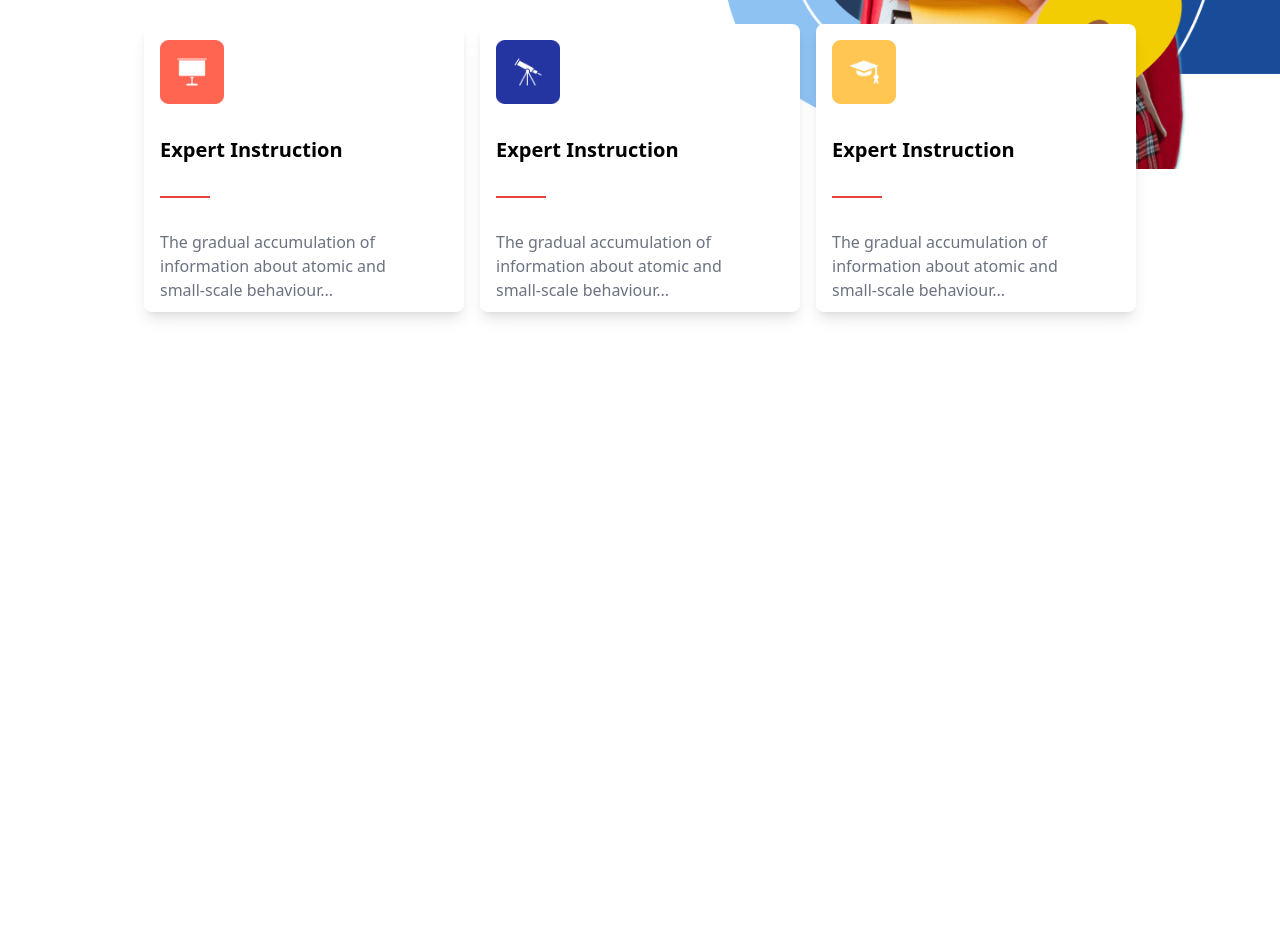
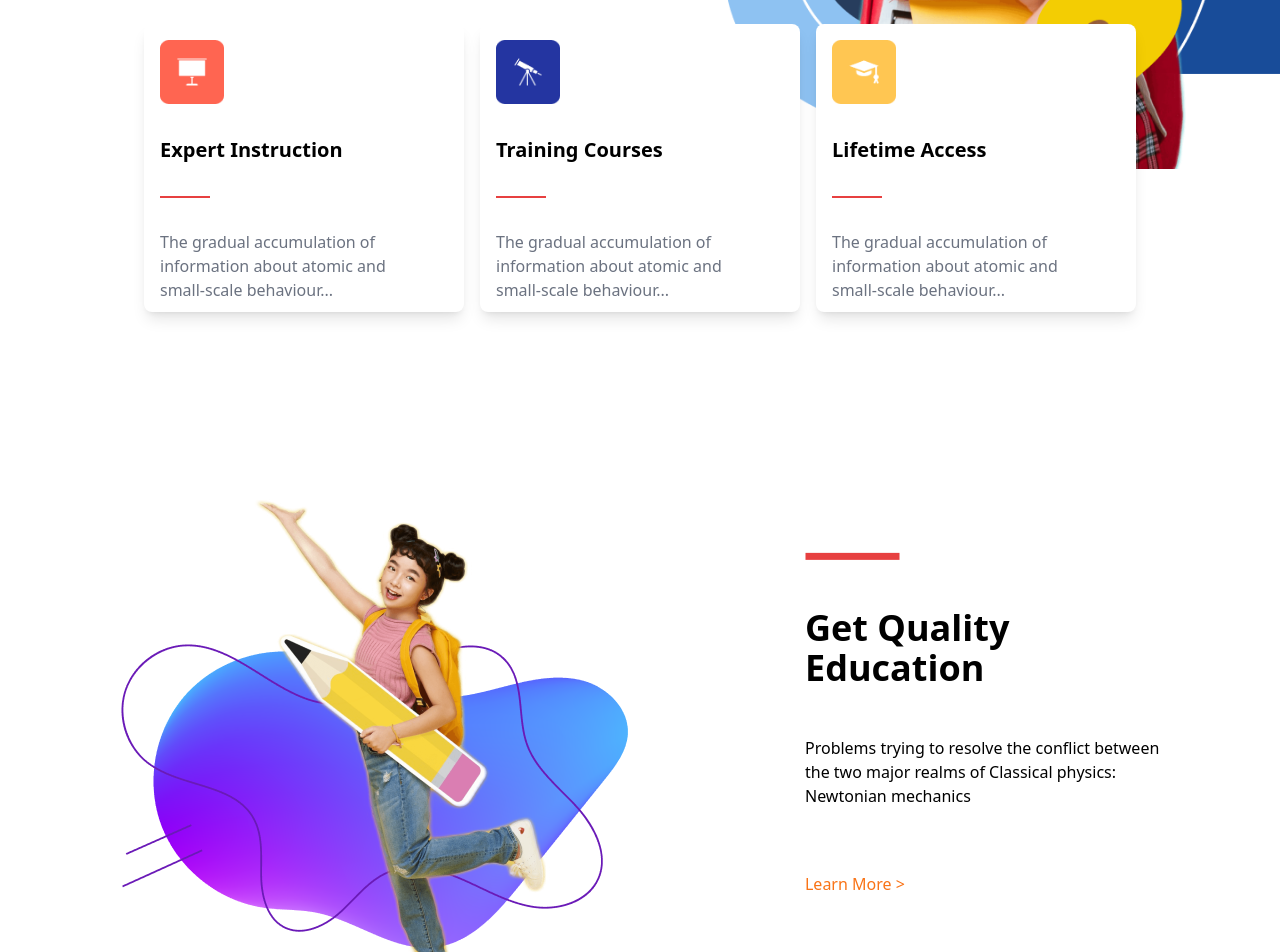
Before and after one commit to Amoh-Ntim/SchoolGenuine, a React (Vite) app: page / in a window 1280 px wide. Shown: the part 580-1532 px from the top of the page. Before the commit the page ends 924 px from the top, so only its background shows below. Built offline with nearby package versions, Linux system fonts and the light colour scheme.

Commit message:
hero without responsiveness

```diff
--- a/src/App.jsx
+++ b/src/App.jsx
@@ -1,5 +1,6 @@
 import './App.css'
 import Hero1 from './components/Hero1'
+import Hero1b from './components/Hero1b'
 import Navbar from './components/Navbar'
 
 function App() {
@@ -8,6 +9,7 @@ function App() {
     <div>
       <Navbar />
       <Hero1 />
+      <Hero1b/>
     </div>
     </>
   )
--- a/src/components/Cards.jsx
+++ b/src/components/Cards.jsx
@@ -2,7 +2,7 @@ const Cards = () => {
   return (
     <div className="flex mt-8 gap-4 relative">
      {/* first card */}
-    <div className="flex-col w-80 h-72 bg-white rounded-lg shadow-lg p-4">
+    <div className="flex-col w-80 h-72 bg-white rounded-lg shadow-lg p-4 transition-transform transform hover:scale-105 hover:shadow-md">
       <img src="./fixed-width sec-.png" className="h-16 w-16" />
       <h2 className="text-xl font-bold flex justify-start mt-8">Expert Instruction</h2>
       <img src="fixed-width fixed-height sec-.png" className="mt-8"/>
@@ -14,9 +14,9 @@ const Cards = () => {
     </div>
 
     {/* second card */}
-    <div className="flex-col w-80 h-72 bg-white rounded-lg shadow-lg p-4">
+    <div className="flex-col w-80 h-72 bg-white rounded-lg shadow-lg p-4 transition-transform transform hover:scale-105 hover:shadow-md">
       <img src="./fixed-width sec-2.png" className="h-16 w-16" />
-      <h2 className="text-xl font-bold flex justify-start mt-8">Expert Instruction</h2>
+      <h2 className="text-xl font-bold flex justify-start mt-8">Training Courses</h2>
       <img src="fixed-width fixed-height sec-.png" className="mt-8"/>
       <div className="text-gray-500 mt-8">
         <h6 className="flex justify-start">The gradual accumulation of </h6>
@@ -26,9 +26,9 @@ const Cards = () => {
     </div>
 
     {/* third card */}
-    <div className="flex-col w-80 h-72 bg-white rounded-lg shadow-lg p-4">
+    <div className="flex-col w-80 h-72 bg-white rounded-lg shadow-lg p-4 transition-transform transform hover:scale-105 hover:shadow-md">
       <img src="./fixed-width sec-3.png" className="h-16 w-16" />
-      <h2 className="text-xl font-bold flex justify-start mt-8">Expert Instruction</h2>
+      <h2 className="text-xl font-bold flex justify-start mt-8">Lifetime Access</h2>
       <img src="fixed-width fixed-height sec-.png" className="mt-8"/>
       <div className="text-gray-500 mt-8">
         <h6 className="flex justify-start">The gradual accumulation of </h6>
--- a/src/components/Hero1.jsx
+++ b/src/components/Hero1.jsx
@@ -21,12 +21,6 @@ const Hero1 = () => {
          </div>
          <Cards/>
       </div>
-
-       {/* image div */}
-      {/* <div className="relative">
-      <img src="/Placeholder.png" className="flex justify-end h-72 ml-auto z-20 mb-auto"/>
-      </div> */}
-
     </div>
   )
 }
--- /dev/null
+++ b/src/components/Hero1b.jsx
@@ -0,0 +1,21 @@
+const Hero1b = () => {
+  return (
+        <div className=" flex justify-around mt-40">
+            <img src="./thumb-concept.png"/>
+            <div className="mt-20">
+                <img src="./long.png" className="mb-12"/>
+                <h3 className="text-4xl font-bold flex justify-start">Get Quality</h3>
+                <h3 className="text-4xl font-bold flex justify-start mb-12">Education</h3>
+                <div>
+                <h3 className="flex justify-start">Problems trying to resolve the conflict between</h3>
+                <h3 className="flex justify-start">the two major realms of Classical physics:</h3>
+                <h3 className="flex justify-start">Newtonian mechanics </h3>
+                </div>
+                <h3 className="text-orange-500 hover:text-orange-900 flex justify-start mt-16"><a href="#">Learn More {'>'}</a></h3>
+            </div>
+        </div>
+
+  )
+}
+
+export default Hero1b
```
Also changed, not shown: public/long.png (added), public/thumb-concept.png (added).
